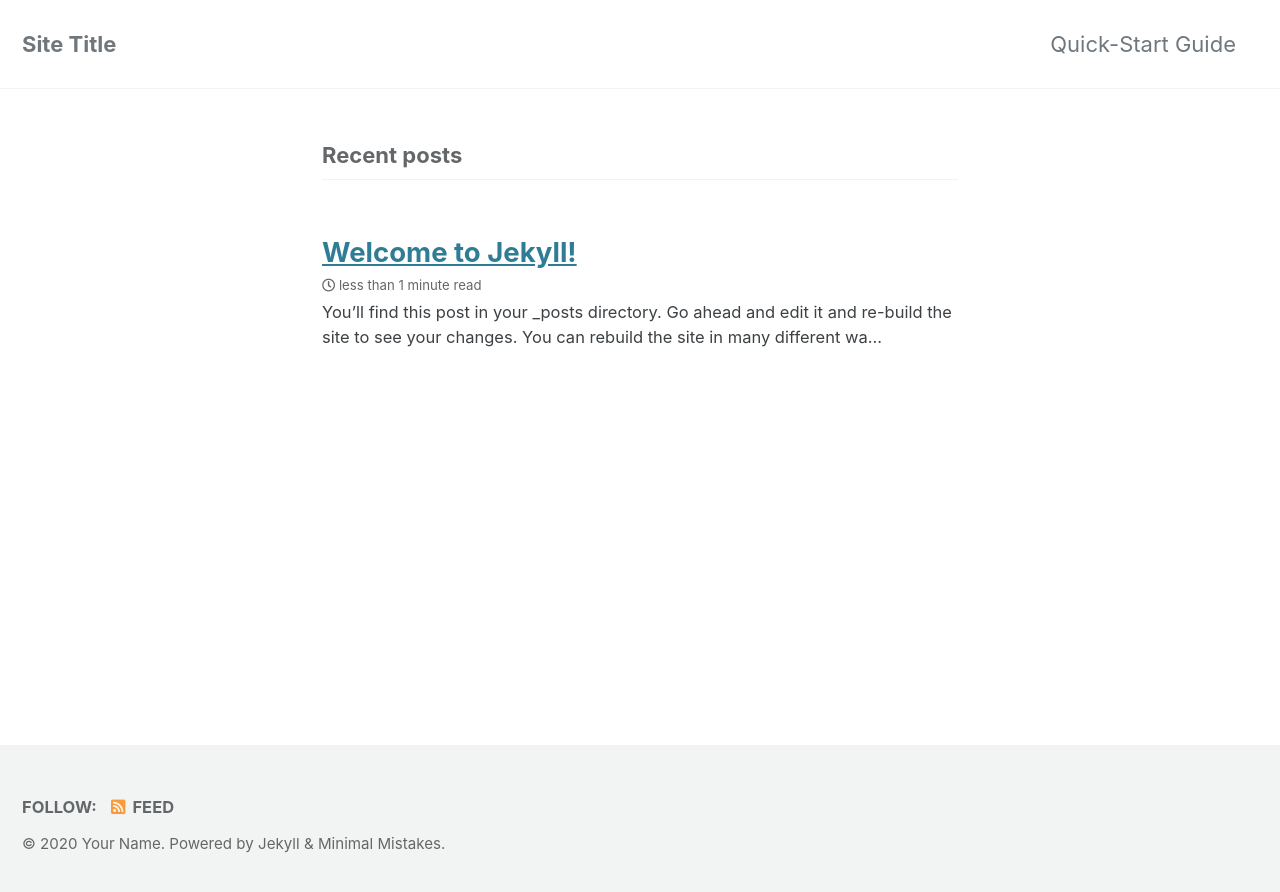
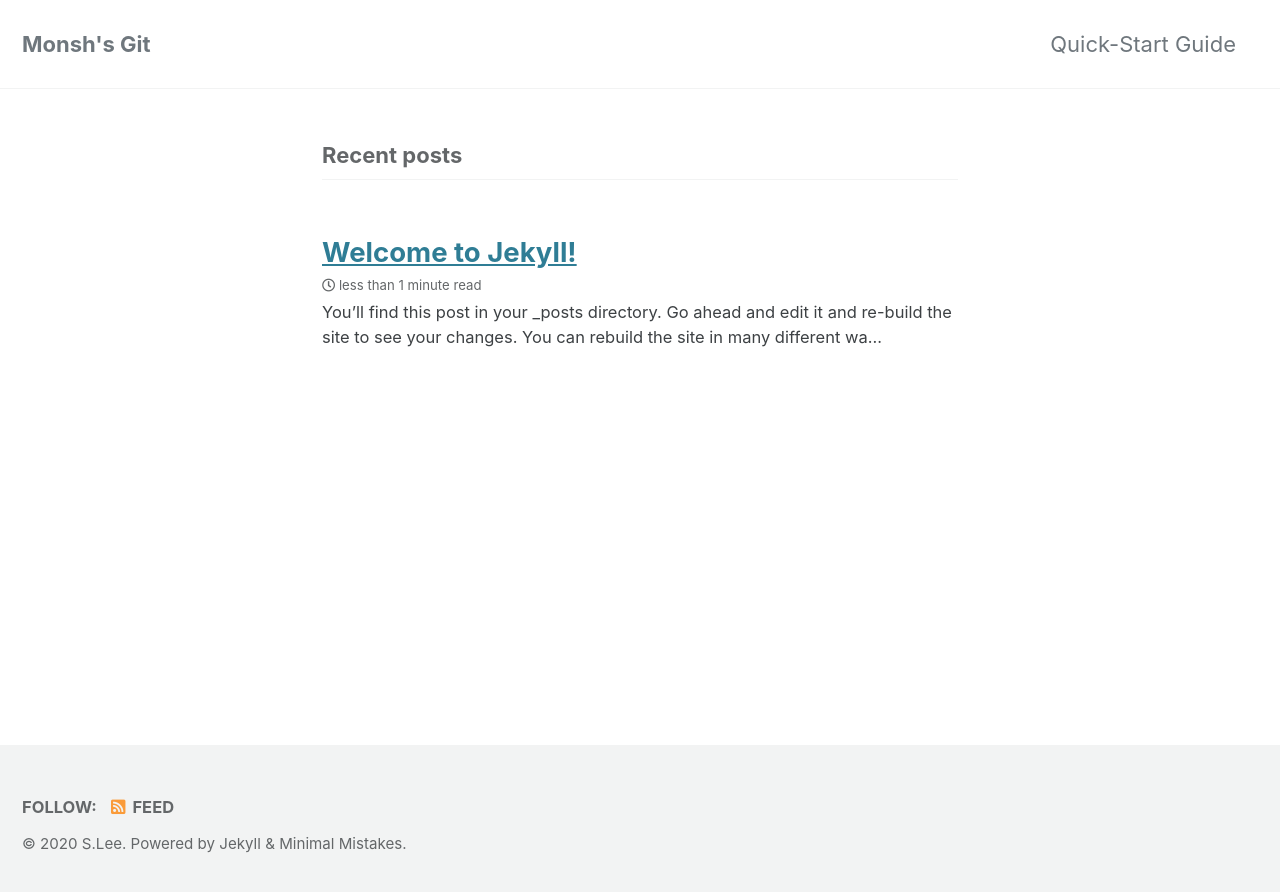
Before and after one commit to monsh-git/monsh-git.github.io, a Jekyll site: the page built from index.markdown, in a window 1280 px wide. Shown: the top 892 px of the page. Built offline with Jekyll 4.4.1, drawn with Linux system fonts in a browser that asks for light colours; cached includes are drawn as plain includes; the list of posts is cut into pages by our own code.

Commit message:
Edit : some of fundamental components

```diff
--- a/_config.yml
+++ b/_config.yml
@@ -16,12 +16,12 @@ minimal_mistakes_skin    : "default" # "air", "aqua", "contrast", "dark", "dirt"
 
 # Site Settings
 locale                   : "en-US"
-title                    : "Site Title"
+title                    : "Monsh's Git"
 title_separator          : "-"
 subtitle                 : # site tagline that appears below site title in masthead
-name                     : "Your Name"
-description              : "An amazing website."
-url                      : # the base hostname & protocol for your site e.g. "https://mmistakes.github.io"
+name                     : "S.Lee"
+description              : "Dev Monsh's website."
+url                      : "https://monsh-git.github.io/"
 baseurl                  : # the subpath of your site, e.g. "/blog"
 repository               : # GitHub username/repo-name e.g. "mmistakes/minimal-mistakes"
 teaser                   : # path of fallback teaser image, e.g. "/assets/images/500x300.png"
@@ -93,13 +93,13 @@ analytics:
 
 # Site Author
 author:
-  name             : "Your Name"
+  name             : "S.Lee"
   avatar           : # path of avatar image, e.g. "/assets/images/bio-photo.jpg"
-  bio              : "I am an **amazing** person."
-  location         : "Somewhere"
+  bio              : "A tidy developer"
+  location         : "Daegu, Republic of Korea"
   email            :
   links:
-    - label: "Email"
+    - label: "monshwason@gmail.com"
       icon: "fas fa-fw fa-envelope-square"
       # url: "mailto:your.name@email.com"
     - label: "Website"
```
